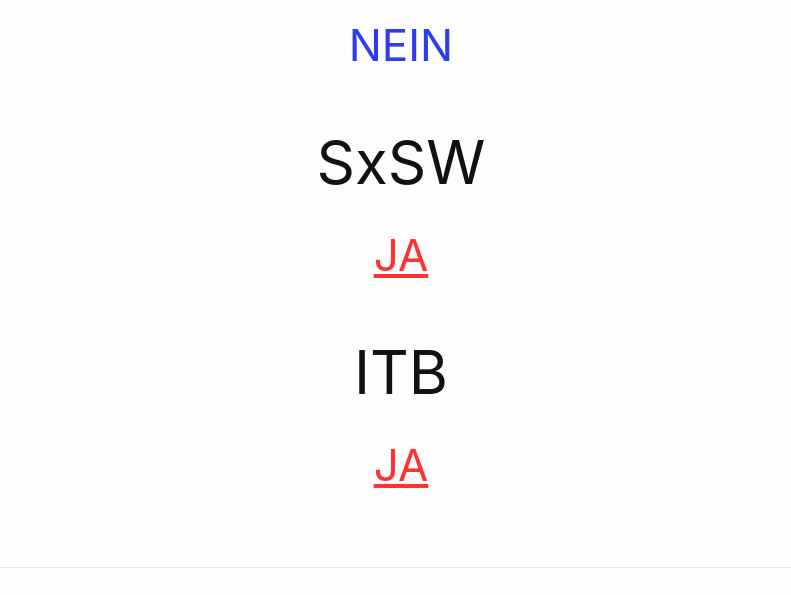
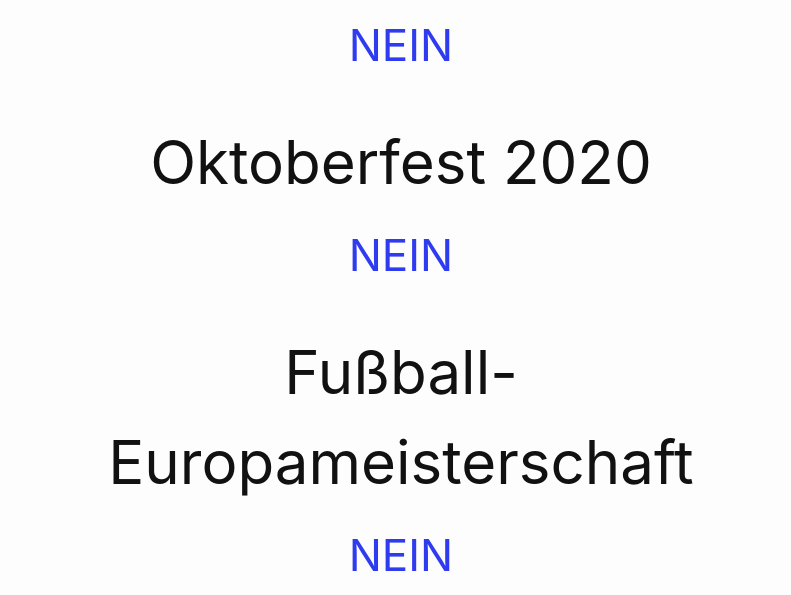
Before and after one commit to caltf4/schonabgesagt, a plain HTML site: page index.html in a window 1280 px wide. Shown: the part 1451-2046 px from the top of the page, without its empty margins (239-1030 px from the left). Drawn offline with Linux system fonts and the light colour scheme.

Commit message:
Update index.html

```diff
--- a/index.html
+++ b/index.html
@@ -73,6 +73,16 @@
       <div class="post-link nicht-abgesagt" href="">NEIN</div>
     </h3>
     <br />
+    <h1 class="post-list-heading">Oktoberfest 2020</h1>
+    <h3>
+      <div class="post-link nicht-abgesagt" href="">NEIN</div>
+    </h3>
+    <br />
+    <h1 class="post-list-heading">Fußball-Europameisterschaft</h1>
+    <h3>
+      <div class="post-link nicht-abgesagt" href="">NEIN</div>
+    </h3>
+    <br />
     <h1 class="post-list-heading">SxSW</h1>
     <h3>
       <a class="post-link abgesagt" href="https://www.theverge.com/2020/3/6/21162247/sxsw-2020-cancelled-coronavirus-austin-texas-virus-fears-public-health-event">JA</a>
```
